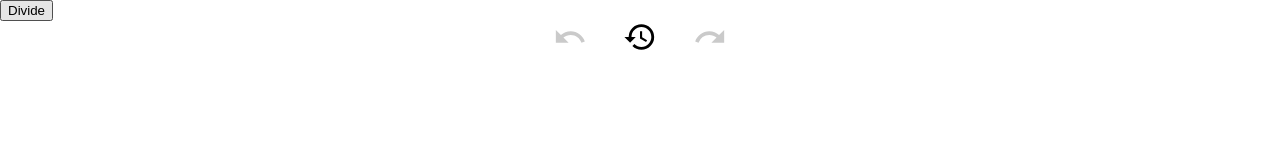
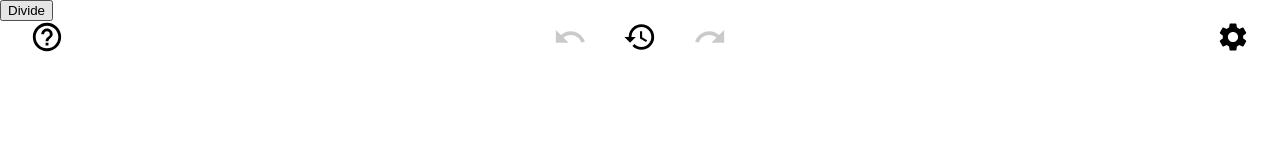
Before and after one commit to DevanTurtle7/brickhack9, a React (Create React App) app: page / in a window 1280 px wide. Shown: the top 160 px of the page. Built offline with nearby package versions, Linux system fonts and the light colour scheme.

Commit message:
Added touch setting

```diff
--- a/src/App.tsx
+++ b/src/App.tsx
@@ -4,6 +4,10 @@ import Toolbar from './components/Toolbar';
 import Equation, { Side } from './model/Equation';
 import Variable from './model/Variable';
 import Element from './model/Element';
+
+import { DndProvider } from 'react-dnd';
+import { HTML5Backend } from 'react-dnd-html5-backend';
+import { TouchBackend } from 'react-dnd-touch-backend';
 
 import './styles/index.css';
 
@@ -20,14 +24,23 @@ function App() {
   const right = [three];
 
   const [equation, setEquation] = useState(new Equation(left, right));
+  const [touchEnabled, setTouchEnabled] = useState(false);
 
   const divide = () => {
     setEquation(equation.divideSidesBy(0, Side.Left));
   };
 
+  console.log(touchEnabled);
+
   return (
+    <DndProvider backend={touchEnabled ? TouchBackend : HTML5Backend}>
       <div className="App">
-      <Toolbar equation={equation} setEquation={setEquation} />
+        <Toolbar
+          equation={equation}
+          setEquation={setEquation}
+          touchEnabled={touchEnabled}
+          setTouchEnabled={setTouchEnabled}
+        />
         <button
           onClick={divide}
           style={{ position: 'absolute', top: '0px', left: '0px' }}
@@ -38,6 +51,7 @@ function App() {
           <EquationComponent equation={equation} setEquation={setEquation} />
         </div>
       </div>
+    </DndProvider>
   );
 }
 
--- /dev/null
+++ b/src/components/HelpModal.tsx
@@ -0,0 +1,25 @@
+import { Button, Modal } from '@mui/material';
+
+interface Props {
+  modalOpen: boolean;
+  onCloseModal: () => void;
+}
+
+const HelpModal = ({ modalOpen, onCloseModal }: Props) => {
+  return (
+    <Modal open={modalOpen} disableAutoFocus={true}>
+      <div className="modal">
+        <div className="content">
+          <h2>Help</h2>
+        </div>
+        <div className="footer">
+          <Button variant="contained" onClick={onCloseModal}>
+            Done
+          </Button>
+        </div>
+      </div>
+    </Modal>
+  );
+};
+
+export default HelpModal;
--- a/src/components/HistoryModal.tsx
+++ b/src/components/HistoryModal.tsx
@@ -59,7 +59,7 @@ const HistoryModal = ({
 
   return (
     <Modal open={modalOpen} disableAutoFocus={true}>
-      <div className="history-modal">
+      <div className="modal">
         <div className="content">
           <h2>History</h2>
           <div className="history-items">{getHistoryItems()}</div>
--- /dev/null
+++ b/src/components/SettingsModal.tsx
@@ -0,0 +1,40 @@
+import { Button, Modal, Switch } from '@mui/material';
+
+interface Props {
+  modalOpen: boolean;
+  onCloseModal: () => void;
+  touchEnabled: boolean;
+  setTouchEnabled: React.Dispatch<React.SetStateAction<boolean>>;
+}
+
+const SettingsModal = ({
+  modalOpen,
+  onCloseModal,
+  touchEnabled,
+  setTouchEnabled,
+}: Props) => {
+  const onChange = () => {
+    setTouchEnabled((enabled) => !enabled);
+  };
+
+  return (
+    <Modal open={modalOpen} disableAutoFocus={true}>
+      <div className="modal">
+        <div className="content">
+          <h2>Settings</h2>
+          <p>
+            <Switch checked={touchEnabled} onChange={onChange} />
+            Touch controls
+          </p>
+        </div>
+        <div className="footer">
+          <Button variant="contained" onClick={onCloseModal}>
+            Done
+          </Button>
+        </div>
+      </div>
+    </Modal>
+  );
+};
+
+export default SettingsModal;
--- a/src/components/Toolbar.tsx
+++ b/src/components/Toolbar.tsx
@@ -1,22 +1,39 @@
 import { useState } from 'react';
-import { MdUndo, MdRedo, MdHistory } from 'react-icons/md';
+import {
+  MdUndo,
+  MdRedo,
+  MdHistory,
+  MdSettings,
+  MdHelpOutline,
+} from 'react-icons/md';
 import Equation from '../model/Equation';
+import HelpModal from './HelpModal';
 import HistoryModal from './HistoryModal';
+import SettingsModal from './SettingsModal';
 
 interface Props {
   equation: Equation;
   setEquation: React.Dispatch<React.SetStateAction<Equation>>;
+  touchEnabled: boolean;
+  setTouchEnabled: React.Dispatch<React.SetStateAction<boolean>>;
 }
 
-const Toolbar = ({ equation, setEquation }: Props) => {
-  const [modalOpen, setModalOpen] = useState(false);
+const Toolbar = ({
+  equation,
+  setEquation,
+  touchEnabled,
+  setTouchEnabled,
+}: Props) => {
+  const [historyModalOpen, setHistoryModalOpen] = useState(false);
+  const [settingsModalOpen, setSettingsModalOpen] = useState(false);
+  const [helpModalOpen, setHelpModalOpen] = useState(false);
 
-  const openModal = () => {
-    setModalOpen(true);
+  const openHistoryModal = () => {
+    setHistoryModalOpen(true);
   };
 
-  const closeModal = () => {
-    setModalOpen(false);
+  const closeHistoryModal = () => {
+    setHistoryModalOpen(false);
   };
 
   const undo = () => {
@@ -31,14 +48,43 @@ const Toolbar = ({ equation, setEquation }: Props) => {
     }
   };
 
+  const closeSettingsModal = () => {
+    setSettingsModalOpen(false);
+  };
+
+  const openSettingsModal = () => {
+    setSettingsModalOpen(true);
+  };
+
+  const closeHelpModal = () => {
+    setHelpModalOpen(false);
+  };
+
+  const openHelpModal = () => {
+    setHelpModalOpen(true);
+  };
+
   return (
     <>
       <HistoryModal
-        modalOpen={modalOpen}
-        onCloseModal={closeModal}
+        modalOpen={historyModalOpen}
+        onCloseModal={closeHistoryModal}
         equation={equation}
         setEquation={setEquation}
       />
+
+      <HelpModal modalOpen={helpModalOpen} onCloseModal={closeHelpModal} />
+
+      <SettingsModal
+        modalOpen={settingsModalOpen}
+        onCloseModal={closeSettingsModal}
+        touchEnabled={touchEnabled}
+        setTouchEnabled={setTouchEnabled}
+      />
+
+      <div id="help-container">
+        <MdHelpOutline className={'icon-button'} onClick={openHelpModal} />
+      </div>
 
       <div className="toolbar">
         <MdUndo
@@ -48,7 +94,7 @@ const Toolbar = ({ equation, setEquation }: Props) => {
           }`}
         />
         <MdHistory
-          onClick={openModal}
+          onClick={openHistoryModal}
           className="icon-button icon-button-enabled"
         />
         <MdRedo
@@ -58,6 +104,10 @@ const Toolbar = ({ equation, setEquation }: Props) => {
           }`}
         />
       </div>
+
+      <div id="settings-container">
+        <MdSettings className={'icon-button'} onClick={openSettingsModal} />
+      </div>
     </>
   );
 };
--- a/src/index.tsx
+++ b/src/index.tsx
@@ -1,9 +1,6 @@
 import React from 'react';
 import ReactDOM from 'react-dom/client';
 import App from './App';
-import { DndProvider } from 'react-dnd';
-import { HTML5Backend } from 'react-dnd-html5-backend';
-import { TouchBackend } from 'react-dnd-touch-backend';
 
 const root = ReactDOM.createRoot(
   document.getElementById('root') as HTMLElement
@@ -14,8 +11,4 @@ function isTouchDevice() {
   // return 'ontouchstart' in window || navigator.maxTouchPoints > 0;
 }
 
-root.render(
-  <DndProvider backend={isTouchDevice() ? TouchBackend : HTML5Backend}>
-    <App />
-  </DndProvider>
-);
+root.render(<App />);
--- a/src/styles/index.css
+++ b/src/styles/index.css
@@ -109,27 +109,43 @@ p {
 .toolbar {
   width: fit-content;
   position: absolute;
-  top: 20px;
   left: 50%;
   transform: translate(-50%, 0px);
 }
 
+.toolbar, #settings-container, #help-container {
+  position: absolute;
+  top: 20px;
+}
+
+#settings-container {
+  right: 30px;
+}
+
+#help-container {
+  left: 30px;
+}
+
+.icon-button {
+  font-size: 34px;
+  cursor: pointer;
+}
+
 .toolbar .icon-button {
-  font-size: 34px;
   margin-left: 18px;
   margin-right: 18px;
 }
 
 .icon-button-enabled {
   color: black;
-  cursor: pointer;
 }
 
 .icon-button-disabled {
   color: rgb(202, 202, 202);
+  cursor: default;
 }
 
-.history-modal {
+.modal {
   position: absolute;
   top: 50%;
   left: 50%;
@@ -141,16 +157,16 @@ p {
   border-radius: 8px;
 }
 
-.history-modal .content {
+.modal .content {
   display: flex;
   flex-flow: column;
 }
 
-.history-modal .content h2 {
+.modal .content h2 {
   margin-top: 0px;
 }
 
-.history-modal .footer {
+.modal .footer {
   display: flex;
   flex-flow: row;
   justify-content: flex-end;
@@ -190,3 +206,7 @@ p {
 .history-item-current {
   background-color: #1976d22b;
 }
+
+.operator-multiply {
+  cursor: pointer;
+}
```
Lines whose indentation alone changed are shown as unchanged.
